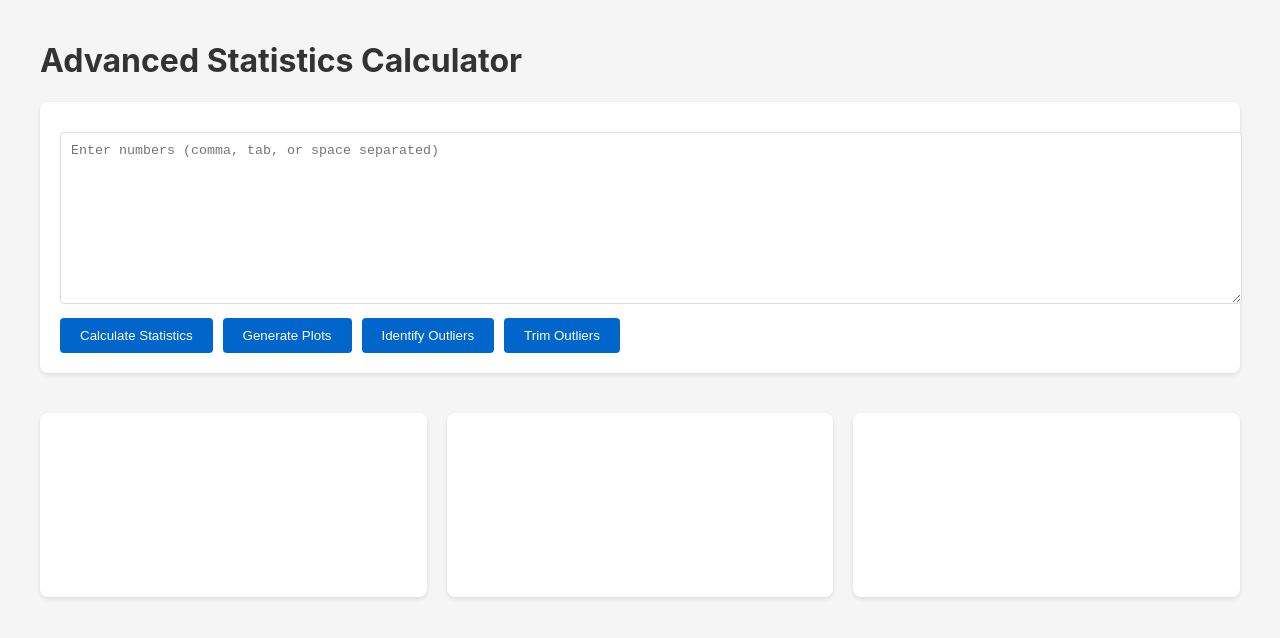
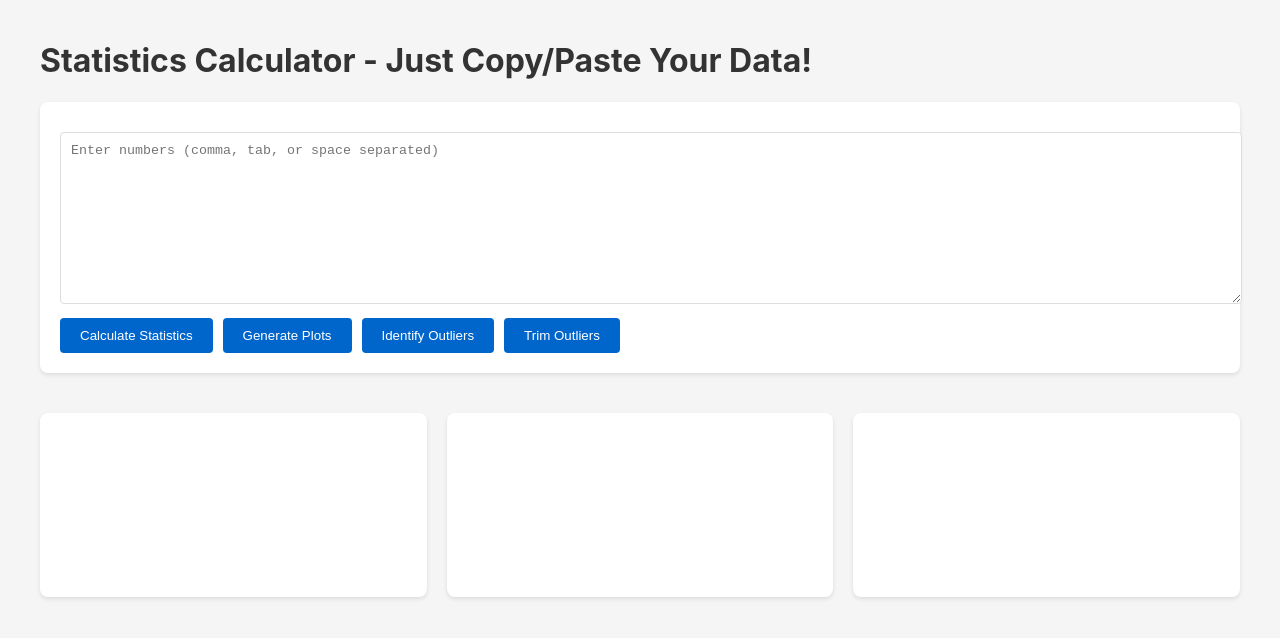
Before and after one commit to RogersMath/calculator, a plain HTML site: page index.html in a window 1280 px wide. Drawn offline with nearby package versions, Linux system fonts and the light colour scheme.

Commit message:
Update index.html

```diff
--- a/index.html
+++ b/index.html
@@ -3,13 +3,13 @@
 <head>
     <meta charset="UTF-8">
     <meta name="viewport" content="width=device-width, initial-scale=1.0">
-    <title>Advanced Statistics Calculator</title>
+    <title>Statistics Calculator</title>
     <link rel="stylesheet" href="styles.css">
     <script src="https://cdnjs.cloudflare.com/ajax/libs/Chart.js/3.9.1/chart.min.js"></script>
 </head>
 <body>
     <div class="container">
-        <h1>Advanced Statistics Calculator</h1>
+        <h1>Statistics Calculator - Just Copy/Paste Your Data!</h1>
         <div class="input-section">
             <textarea id="dataInput" placeholder="Enter numbers (comma, tab, or space separated)"></textarea>
             <div class="button-group">
```
